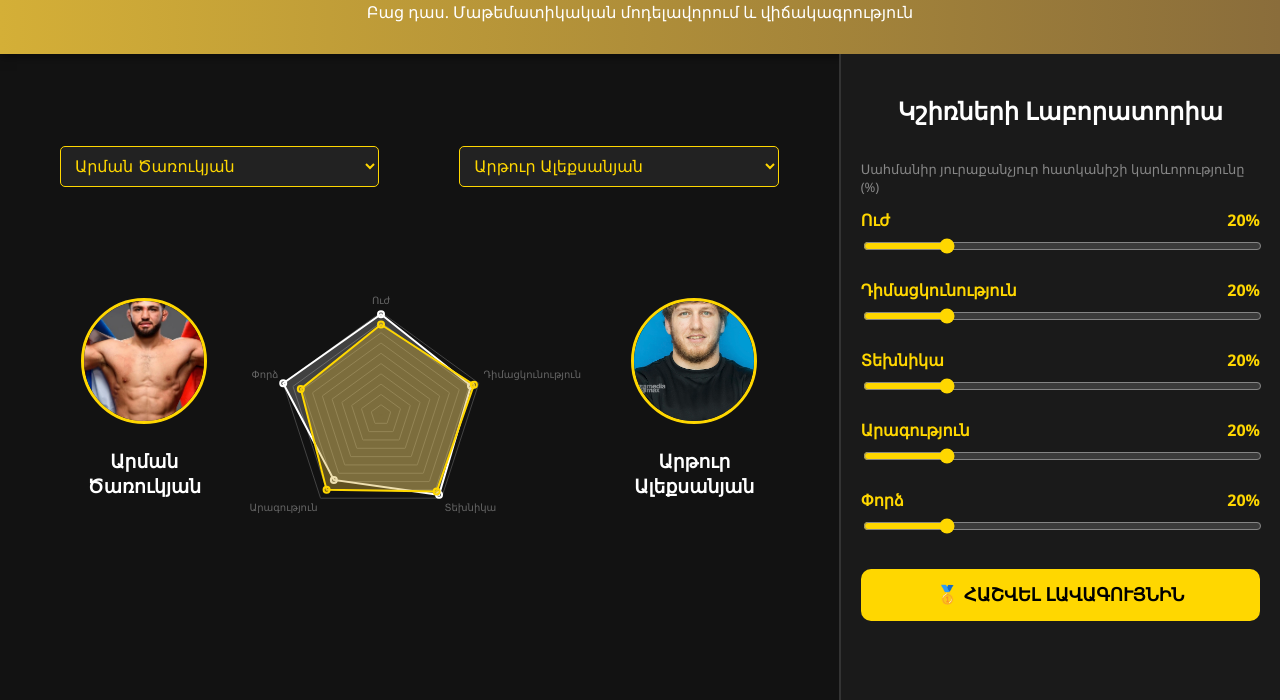
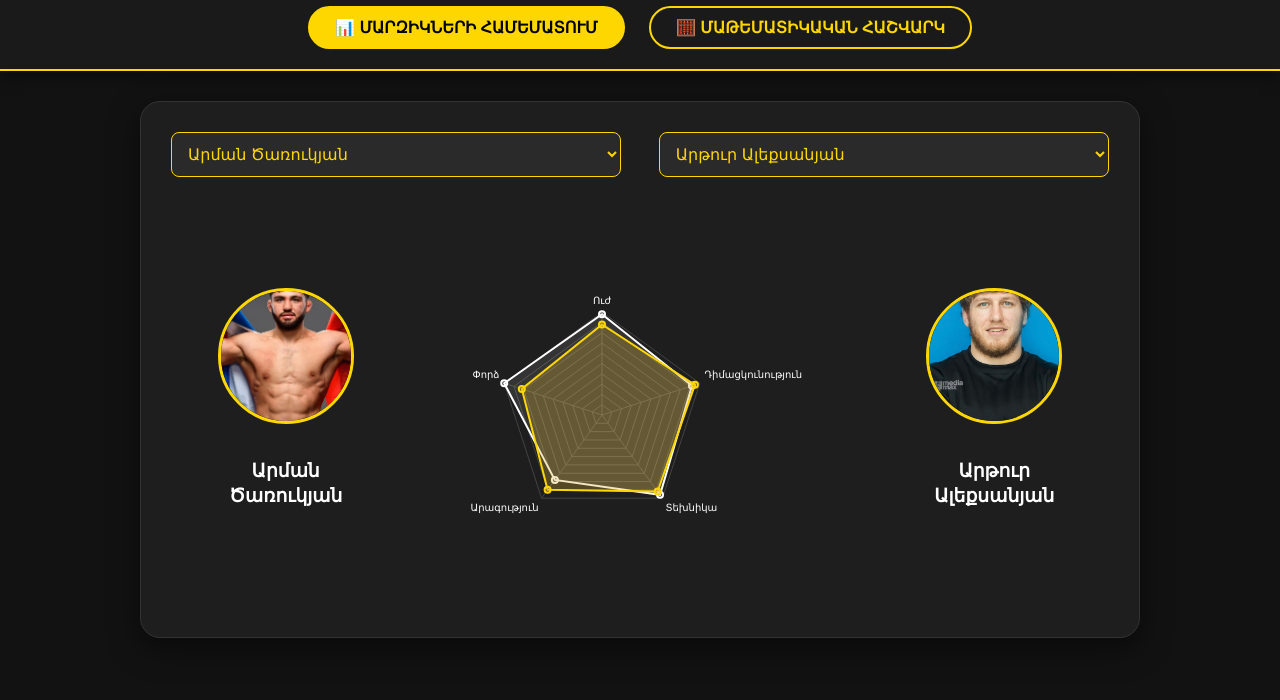
Before and after one commit to armenia202/Armenian-stats, a plain HTML site: page index.html in a window 1280 px wide. Shown: the part 100-800 px from the top of the page. Drawn offline with nearby package versions, Linux system fonts and the light colour scheme.

Commit message:
Revise layout, title, and functionality in index.html
Updated the title and improved layout and styling for better user experience. Enhanced functionality for athlete comparison and mathematical calculations.

```diff
--- a/index.html
+++ b/index.html
@@ -3,80 +3,88 @@
 <head>
     <meta charset="UTF-8">
     <meta name="viewport" content="width=device-width, initial-scale=1.0">
-    <title>HAY-STATS | Մարզիկների Մաթեմատիկական Համեմատում</title>
+    <title>HAY-STATS PRO | Մաթեմատիկական Մոդելավորում</title>
     <script src="https://cdn.jsdelivr.net/npm/chart.js"></script>
     <style>
-        body { font-family: 'Segoe UI', sans-serif; background-color: #121212; color: white; margin: 0; display: flex; flex-direction: column; height: 100vh; }
-        header { background: linear-gradient(90deg, #d4af37, #8a6d3b); padding: 15px; text-align: center; box-shadow: 0 2px 10px rgba(0,0,0,0.5); }
+        body { font-family: 'Segoe UI', sans-serif; background-color: #121212; color: white; margin: 0; display: flex; flex-direction: column; align-items: center; min-height: 100vh; }
 
-        .main-content { display: flex; flex: 1; overflow: hidden; }
+        /* Վերևի մենյուն */
+        header { background: #1a1a1a; width: 100%; padding: 20px 0; text-align: center; border-bottom: 2px solid gold; box-shadow: 0 4px 15px rgba(0,0,0,0.5); }
+        .nav-buttons { margin-top: 15px; }
+        .nav-btn { background: none; border: 2px solid gold; color: gold; padding: 10px 25px; font-size: 16px; font-weight: bold; cursor: pointer; margin: 0 10px; border-radius: 30px; transition: 0.3s; }
+        .nav-btn.active { background: gold; color: black; }
+        .nav-btn:hover { background: rgba(212, 175, 55, 0.2); }
 
-        /* ԲԱԺԻՆ 1. Մարզիկների համեմատում */
-        .section-comparison { flex: 2; padding: 20px; border-right: 2px solid #333; display: flex; flex-direction: column; align-items: center; justify-content: center; }
-        .selectors { width: 100%; display: flex; justify-content: space-around; margin-bottom: 20px; }
-        select { padding: 10px; border-radius: 5px; background: #222; color: gold; border: 1px solid gold; width: 40%; font-size: 16px; }
+        .container { max-width: 1000px; width: 95%; margin: 30px auto; }
+        .page { display: none; background: #1e1e1e; padding: 30px; border-radius: 20px; box-shadow: 0 10px 30px rgba(0,0,0,0.5); border: 1px solid #333; }
+        .active-page { display: block; }
 
-        .display-area { display: flex; align-items: center; justify-content: center; width: 100%; }
-        .athlete-card { text-align: center; width: 150px; }
-        .athlete-card img { width: 120px; height: 120px; border-radius: 50%; border: 3px solid gold; object-fit: cover; }
-        .chart-container { width: 400px; height: 400px; }
+        /* ԲԱԺԻՆ 1. Համեմատություն */
+        .selectors { display: flex; justify-content: space-between; margin-bottom: 30px; }
+        select { padding: 12px; border-radius: 8px; background: #2a2a2a; color: gold; border: 1px solid gold; width: 48%; font-size: 16px; outline: none; }
+        .comparison-display { display: flex; justify-content: space-around; align-items: center; flex-wrap: wrap; }
+        .athlete-info { text-align: center; width: 150px; }
+        .athlete-info img { width: 130px; height: 130px; border-radius: 50%; border: 3px solid gold; object-fit: cover; margin-bottom: 10px; }
+        .chart-box { width: 400px; height: 400px; }
 
-        /* ԲԱԺԻՆ 2. Մաթեմատիկական հաշվարկ */
-        .section-math { flex: 1; padding: 20px; background-color: #1a1a1a; display: flex; flex-direction: column; overflow-y: auto; }
-        .slider-group { margin-bottom: 20px; }
-        .slider-group label { display: flex; justify-content: space-between; color: gold; font-weight: bold; margin-bottom: 5px; }
+        /* ԲԱԺԻՆ 2. Հաշվարկ */
+        .lab-title { color: gold; text-align: center; margin-bottom: 25px; }
+        .slider-box { margin-bottom: 20px; }
+        .slider-box label { display: flex; justify-content: space-between; font-weight: bold; color: #ddd; margin-bottom: 8px; }
         input[type="range"] { width: 100%; accent-color: gold; cursor: pointer; }
+        .btn-calc { background: gold; color: black; border: none; width: 100%; padding: 15px; border-radius: 12px; font-size: 18px; font-weight: bold; cursor: pointer; margin-top: 10px; transition: 0.3s; }
+        .btn-calc:hover { transform: translateY(-2px); box-shadow: 0 5px 15px rgba(212, 175, 55, 0.4); }
 
-        .calc-btn { background: gold; color: black; border: none; padding: 15px; font-size: 18px; font-weight: bold; border-radius: 10px; cursor: pointer; margin-top: 10px; transition: 0.3s; }
-        .calc-btn:hover { background: #d4af37; transform: scale(1.02); }
+        #result-area { margin-top: 25px; padding: 20px; border-radius: 12px; background: rgba(212, 175, 55, 0.05); border: 1px dashed gold; display: none; text-align: center; }
+        .math-formula { font-family: 'Courier New', monospace; background: #000; padding: 15px; border-radius: 8px; color: #0f0; margin-top: 15px; text-align: left; font-size: 14px; overflow-x: auto; }
 
-        .result-box { margin-top: 20px; padding: 15px; border: 2px solid gold; border-radius: 10px; background: rgba(212, 175, 55, 0.1); display: none; }
-        .result-box h3 { margin: 0; color: gold; }
-        .math-detail { font-size: 14px; color: #ccc; margin-top: 10px; line-height: 1.6; }
+        @media (max-width: 700px) { .chart-box { width: 300px; height: 300px; } .selectors { flex-direction: column; gap: 10px; } select { width: 100%; } }
     </style>
 </head>
 <body>
 
 <header>
     <h1>HAY-STATS PRO</h1>
-    <p>Բաց դաս. Մաթեմատիկական մոդելավորում և վիճակագրություն</p>
+    <div class="nav-buttons">
+        <button class="nav-btn active" onclick="showPage('compPage', this)">📊 ՄԱՐԶԻԿՆԵՐԻ ՀԱՄԵՄԱՏՈՒՄ</button>
+        <button class="nav-btn" onclick="showPage('mathPage', this)">🧮 ՄԱԹԵՄԱՏԻԿԱԿԱՆ ՀԱՇՎԱՐԿ</button>
+    </div>
 </header>
 
-<div class="main-content">
-    <div class="section-comparison">
+<div class="container">
+
+    <div id="compPage" class="page active-page">
         <div class="selectors">
-            <select id="sel1" onchange="updateView()"></select>
-            <select id="sel2" onchange="updateView()"></select>
+            <select id="sel1" onchange="updateChart()"></select>
+            <select id="sel2" onchange="updateChart()"></select>
         </div>
-        <div class="display-area">
-            <div class="athlete-card">
+        <div class="comparison-display">
+            <div class="athlete-info">
                 <img id="img1" src="" alt="">
                 <h3 id="name1"></h3>
             </div>
-            <div class="chart-container">
-                <canvas id="radarChart"></canvas>
+            <div class="chart-box">
+                <canvas id="myChart"></canvas>
             </div>
-            <div class="athlete-card">
+            <div class="athlete-info">
                 <img id="img2" src="" alt="">
                 <h3 id="name2"></h3>
             </div>
         </div>
     </div>
 
-    <div class="section-math">
-        <h2 style="text-align:center;">Կշիռների Լաբորատորիա</h2>
-        <p style="font-size: 13px; color: #888;">Սահմանիր յուրաքանչյուր հատկանիշի կարևորությունը (%)</p>
+    <div id="mathPage" class="page">
+        <h2 class="lab-title">Կշիռների Լաբորատորիա</h2>
+        <div id="sliders-container"></div>
+        <button class="btn-calc" onclick="calculateWinner()">🥇 ԳՏՆԵԼ ԼԱՎԱԳՈՒՅՆԻՆ</button>
 
-        <div id="sliders-area"></div>
-
-        <button class="calc-btn" onclick="calculateGOAT()">🥇 ՀԱՇՎԵԼ ԼԱՎԱԳՈՒՅՆԻՆ</button>
-
-        <div id="resultBox" class="result-box">
-            <h3>Հաղթող՝ <span id="winnerName"></span></h3>
-            <p>Վերջնական միավոր՝ <strong id="winnerScore"></strong></p>
-            <div id="mathStep" class="math-detail"></div>
+        <div id="result-area">
+            <h2 style="color: gold; margin-top: 0;">Լավագույն մարզիկը՝ <span id="winner-name"></span></h2>
+            <p>Վերջնական միավորը՝ <strong id="winner-score"></strong> / 100</p>
+            <div class="math-formula" id="math-formula"></div>
         </div>
     </div>
+
 </div>
 
 <script>
@@ -92,102 +100,105 @@ const athletes = [
 ];
 
 const labels = ['Ուժ', 'Դիմացկունություն', 'Տեխնիկա', 'Արագություն', 'Փորձ'];
-let radarChart;
+let myChart;
 
 // Սլայդերների ստեղծում
-const slidersArea = document.getElementById('sliders-area');
+const slidersDiv = document.getElementById('sliders-container');
 labels.forEach((label, i) => {
-    slidersArea.innerHTML += `
-        <div class="slider-group">
-            <label>${label} <span id="val${i}">20%</span></label>
-            <input type="range" id="w${i}" min="0" max="100" value="20" oninput="updatePercentages()">
+    slidersDiv.innerHTML += `
+        <div class="slider-box">
+            <label>${label} <span id="p${i}">20%</span></label>
+            <input type="range" id="w${i}" min="0" max="100" value="20" oninput="syncP()">
         </div>
     `;
 });
 
-function init() {
-    const s1 = document.getElementById('sel1');
-    const s2 = document.getElementById('sel2');
-    athletes.forEach(a => {
-        const opt = `<option value="${a.id}">${a.name}</option>`;
-        s1.innerHTML += opt;
-        s2.innerHTML += opt;
-    });
-    s2.selectedIndex = 1;
-    updateView();
+function showPage(pageId, btn) {
+    document.querySelectorAll('.page').forEach(p => p.classList.remove('active-page'));
+    document.getElementById(pageId).classList.add('active-page');
+    document.querySelectorAll('.nav-btn').forEach(b => b.classList.remove('active'));
+    btn.classList.add('active');
+    if(pageId === 'compPage') updateChart();
 }
 
-function updatePercentages() {
+function syncP() {
     let total = 0;
     for(let i=0; i<5; i++) total += parseInt(document.getElementById(`w${i}`).value);
     if(total === 0) total = 1;
     for(let i=0; i<5; i++) {
-        let p = Math.round((document.getElementById(`w${i}`).value / total) * 100);
-        document.getElementById(`val${i}`).innerText = p + "%";
+        let val = Math.round((document.getElementById(`w${i}`).value / total) * 100);
+        document.getElementById(`p${i}`).innerText = val + "%";
     }
 }
 
-function updateView() {
+function updateChart() {
     const a1 = athletes[document.getElementById('sel1').value];
     const a2 = athletes[document.getElementById('sel2').value];
-
     document.getElementById('img1').src = a1.img;
     document.getElementById('name1').innerText = a1.name;
     document.getElementById('img2').src = a2.img;
     document.getElementById('name2').innerText = a2.name;
 
-    const data = {
-        labels: labels,
-        datasets: [
-            { label: a1.name, data: a1.stats, backgroundColor: 'rgba(212, 175, 55, 0.4)', borderColor: 'gold', borderWidth: 2 },
-            { label: a2.name, data: a2.stats, backgroundColor: 'rgba(255, 255, 255, 0.2)', borderColor: 'white', borderWidth: 2 }
-        ]
-    };
-
-    if (radarChart) radarChart.destroy();
-    radarChart = new Chart(document.getElementById('radarChart'), {
+    if (myChart) myChart.destroy();
+    myChart = new Chart(document.getElementById('myChart'), {
         type: 'radar',
-        data: data,
-        options: { scales: { r: { min: 0, max: 100, ticks: { display: false }, grid: { color: '#444' } } }, plugins: { legend: { display: false } } }
+        data: {
+            labels: labels,
+            datasets: [
+                { label: a1.name, data: a1.stats, backgroundColor: 'rgba(212, 175, 55, 0.3)', borderColor: 'gold', borderWidth: 2 },
+                { label: a2.name, data: a2.stats, backgroundColor: 'rgba(255, 255, 255, 0.1)', borderColor: 'white', borderWidth: 2 }
+            ]
+        },
+        options: {
+            scales: { r: { min: 0, max: 100, grid: { color: '#444' }, angleLines: { color: '#444' }, pointLabels: { color: '#fff' }, ticks: { display: false } } },
+            plugins: { legend: { display: false } }
+        }
     });
 }
 
-function calculateGOAT() {
-    let weights = [];
+function calculateWinner() {
+    let w = [];
     let totalW = 0;
     for(let i=0; i<5; i++) {
-        let v = parseInt(document.getElementById(`w${i}`).value);
-        weights.push(v);
-        totalW += v;
+        let val = parseInt(document.getElementById(`w${i}`).value);
+        w.push(val);
+        totalW += val;
     }
 
     let winner = null;
-    let maxScore = -1;
-    let winnerDetails = "";
+    let maxS = -1;
+    let bestFormula = "";
 
     athletes.forEach(a => {
         let score = 0;
-        let details = "";
+        let formulaParts = [];
         a.stats.forEach((s, i) => {
-            let weightPart = weights[i] / totalW;
-            score += s * weightPart;
-            details += `${(weightPart*100).toFixed(0)}% × ${s} + `;
+            let p = w[i]/totalW;
+            score += s * p;
+            formulaParts.push(`(${p.toFixed(2)} × ${s})`);
         });
-
-        if (score > maxScore) {
-            maxScore = score;
+        if(score > maxS) {
+            maxS = score;
             winner = a;
-            winnerDetails = details.slice(0, -3); // հեռացնել վերջին "+"
+            bestFormula = formulaParts.join(" + ");
         }
     });
 
-    document.getElementById('resultBox').style.display = 'block';
-    document.getElementById('winnerName').innerText = winner.name;
-    document.getElementById('winnerScore').innerText = maxScore.toFixed(1);
-    document.getElementById('mathStep').innerHTML = `<strong>Հաշվարկի մոդելը:</strong><br>${winnerDetails} = ${maxScore.toFixed(1)}`;
+    document.getElementById('result-area').style.display = 'block';
+    document.getElementById('winner-name').innerText = winner.name;
+    document.getElementById('winner-score').innerText = maxS.toFixed(1);
+    document.getElementById('math-formula').innerHTML = `<strong>Մոդել՝</strong> Σ (կշիռ × արդյունք)<br>S = ${bestFormula} = ${maxS.toFixed(1)}`;
 }
 
-init();
+// Սկզբնականացում
+const s1 = document.getElementById('sel1');
+const s2 = document.getElementById('sel2');
+athletes.forEach(a => {
+    s1.innerHTML += `<option value="${a.id}">${a.name}</option>`;
+    s2.innerHTML += `<option value="${a.id}">${a.name}</option>`;
+});
+s2.selectedIndex = 1;
+updateChart();
 </script>
 </body>
 </html>
```
